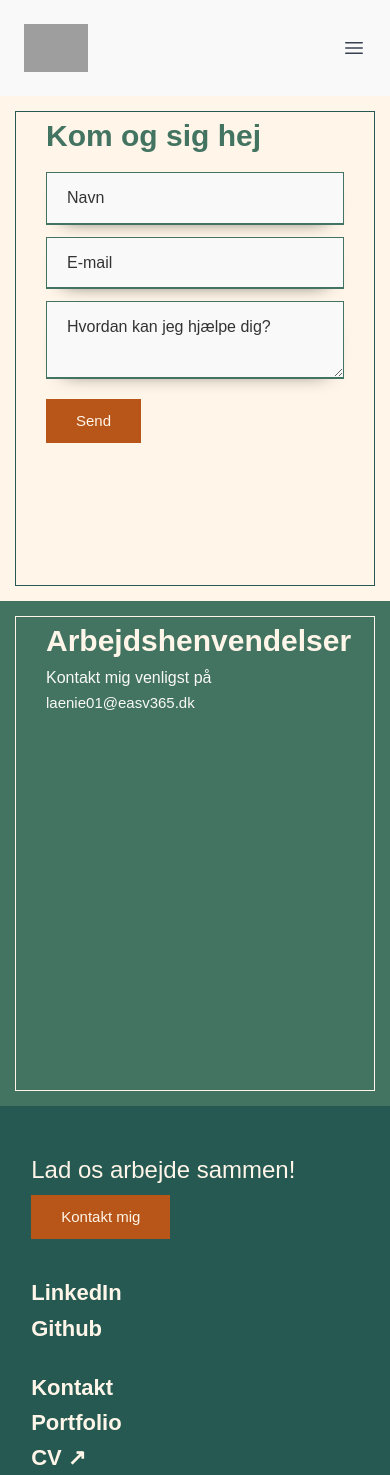
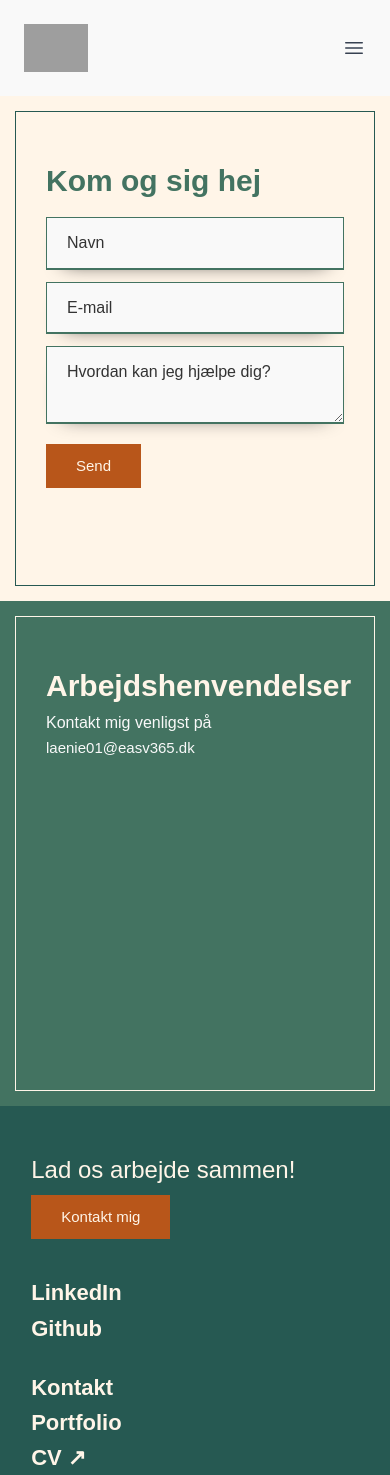
Before and after one commit to Laerke-Nicole/my-portfolio, a Vue app in the folder portfolio/: page /contact in a window 390 px wide. Shown: the top 1475 px of the page. Built offline with nearby package versions, Linux system fonts and the light colour scheme; grey boxes are pictures that could not be loaded; a web font is replaced by a local one.

Commit message:
fixed responsive on about, contact, portfoliodetail & portfolio

```diff
--- a/portfolio/src/views/ContactView.vue
+++ b/portfolio/src/views/ContactView.vue
@@ -198,7 +198,7 @@ font-style: normal;
 
 @media only screen and (max-width: 460px) {
     .contactSection1Content {
-    padding: 0 30px 60px 30px;
+    padding: 45px 30px 60px 30px;
     }
 
     .contactPage h1 {
@@ -214,7 +214,7 @@ font-style: normal;
     }
 
     #contactSection2 .contactSection2Content {
-        padding: 0 30px 60px 30px;
+        padding: 45px 30px 60px 30px;
     }
 
     #contactSection2 h1 {
--- a/portfolio/src/views/HomeView.vue
+++ b/portfolio/src/views/HomeView.vue
@@ -415,12 +415,16 @@ button {
     width: 100%;
   }
 
+  .p-number {
+    padding-top: 45px;
+  }
+
   .portfolioBorder2 {
     width: 100%;
   }
 
   #portfolioSection2 {
-    height: 35vh;
+    height: auto;
   }
 }
 
--- a/portfolio/src/views/PortfolioDetail.vue
+++ b/portfolio/src/views/PortfolioDetail.vue
@@ -132,7 +132,7 @@ main {
 
 /* styling the either image or video */
 .p-detail {
-    padding: 70px 0 45px 0;
+    padding: 70px 0 20px 0;
 }
 
 img {
@@ -316,6 +316,10 @@ video {
     video {
         max-width: 300px;
     }
+
+    .p-detail {
+        padding-bottom: 0;
+    }
 }
 /* responsive end */
 
```
